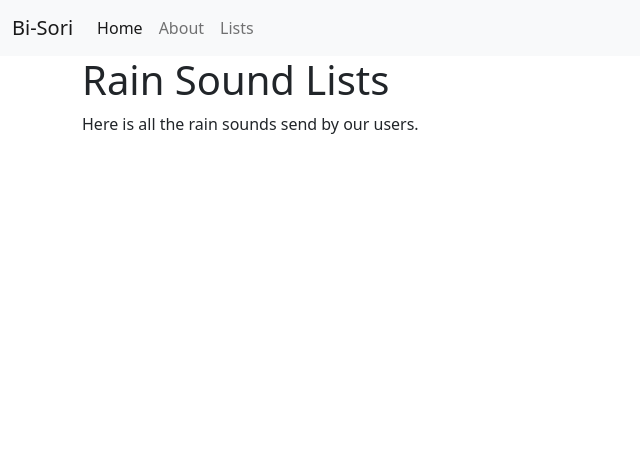
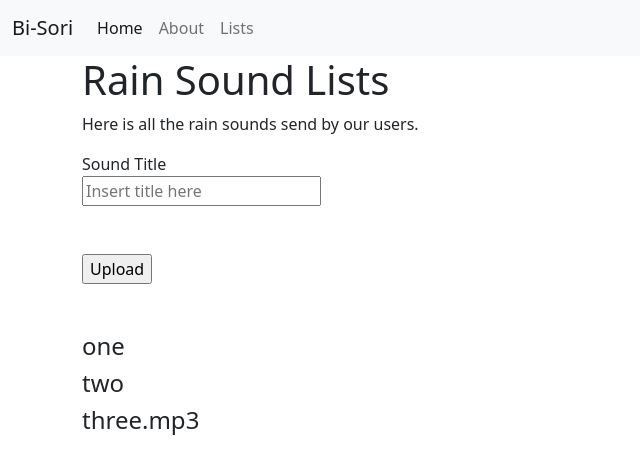
Before and after one commit to nurulazealia/G2_PROJECT, a Flask app: page /lists in a window 1280 px wide. Shown: the top 474 px of the page, without its empty margins (0-640 px from the left). Run offline with Flask 2, Linux system fonts and the light colour scheme; data comes from the database, SQL or seed files in the repository; both versions use the stored data as it was after the commit.

Commit message:
Edit the list file and database

```diff
--- a/AndroidStudio/test.txt
+++ /dev/null
@@ -1 +0,0 @@
-Test
--- a/main.py
+++ b/main.py
@@ -1,12 +1,19 @@
-from flask import Flask, render_template
+from flask import Flask, render_template, redirect, request
 from flask_sqlalchemy import SQLAlchemy
-
+from datetime import datetime
 
 app = Flask(__name__)
-app.config['SQLALCHEMY_DATABASE_URI'] = 'sqlite:///database.sqlite3'
-app.config['SECRET_KEY'] = "random string"
+app.config['SQLALCHEMY_DATABASE_URI'] = 'sqlite:///database.db'
 
 db = SQLAlchemy(app)
+
+class Sounds(db.Model):
+    id = db.Column(db.Integer, primary_key=True)
+    title = db.Column(db.String(200), nullable=False)
+    date_uploaded = db.Column(db.DateTime, default=datetime.utcnow)
+
+    def __repr__(self):
+        return '<Title %r>' %self.id
 
 @app.route("/")
 def home():
@@ -16,9 +23,25 @@ def home():
 def about():
     return render_template("about.html")
 
-@app.route("/lists")
+@app.route("/lists", methods = ['POST', 'GET'])
 def lists():
-    return render_template("lists.html")
+    db.create_all()
+
+    if request.method == "POST":
+        sound_title = request.form['title']
+        new_sound = Sounds(title=sound_title)
+
+        try:
+            db.session.add(new_sound)
+            db.session.commit()
+            return redirect ('/lists')
+
+        except:
+            return "There was an error"
+
+    else:
+        sounds = Sounds.query.order_by(Sounds.date_uploaded)
+        return render_template("lists.html", sounds=sounds)
 
 if __name__ == "__main__":
     app.run(debug=True)
--- a/templates/home.html
+++ b/templates/home.html
@@ -2,7 +2,7 @@
 {% block content%}
 
 <div class="container">
-    <title>Homepage</title>
+    <title>Bi-Sori</title>
     <h1>Welcome to Bi-Sori</h1>
     <p>Bi-Sori is a web-platform that contains rainsound</p>
     <p>In here, you can listen and get information on the rainsound that was send by others</p>
--- a/templates/lists.html
+++ b/templates/lists.html
@@ -5,6 +5,30 @@
     <title> Lists </title>
     <h1> Rain Sound Lists </h1>
     <p> Here is all the rain sounds send by our users. </p>
+
+
+
+      {%- for category, message in get_flashed_messages(with_categories = true) %}
+         <div class = "alert alert-danger">
+            {{ message }}
+         </div>
+      {%- endfor %}
+
+      <form action = "{{ request.path }}" method = "post">
+         <label for = "title">Sound Title</label><br>
+         <input type = "text" name = "title" placeholder = "Insert title here" /><br>
+         <br></br>
+         <input type = "submit" value = "Upload" />
+      </form>
+
+      <br></br>
+
+      {% for sound in sounds %}
+        <h4>
+          {{ sound.title }}
+        </h4>
+      {% endfor %}
+
 </div>
 
 {% endblock %}
```
Also changed, not shown: database.db (added).
